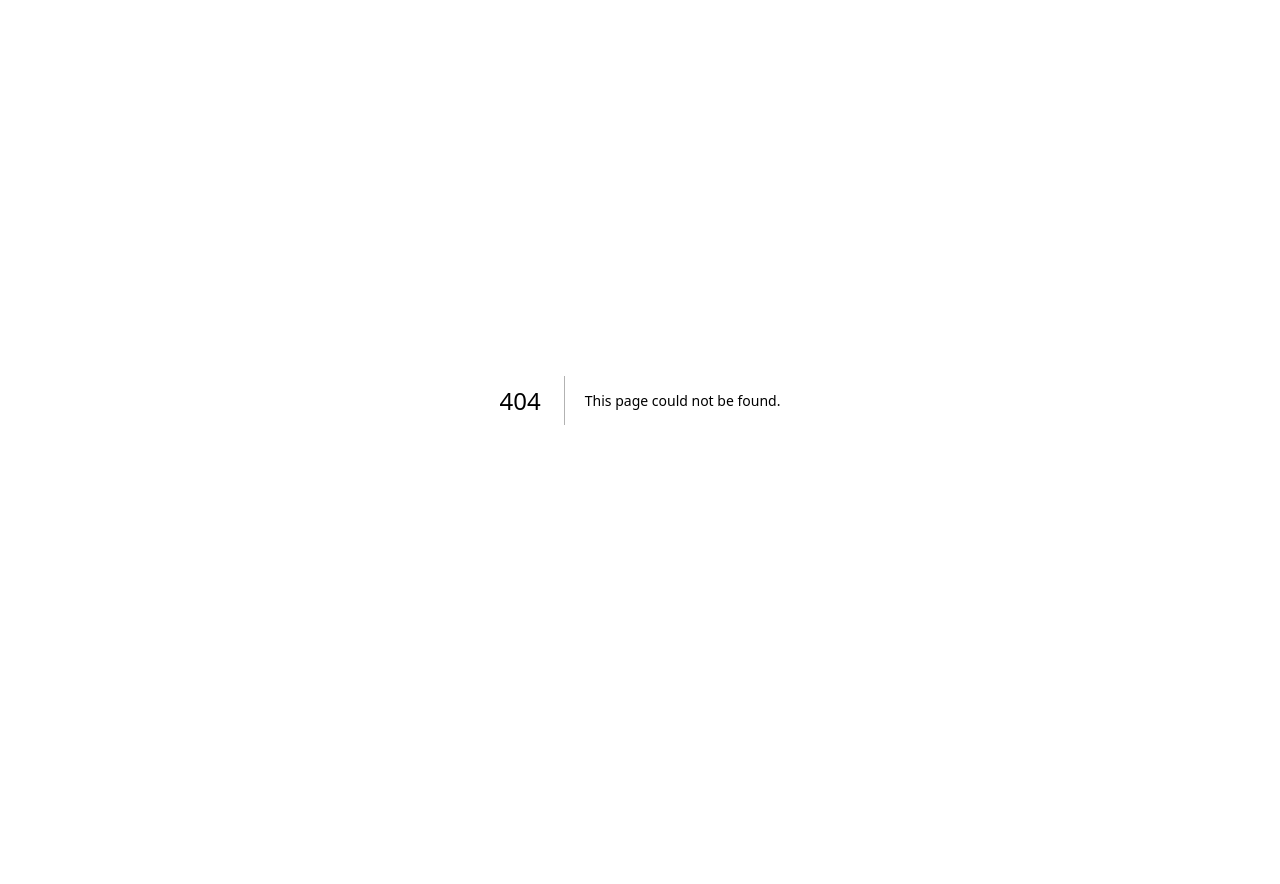
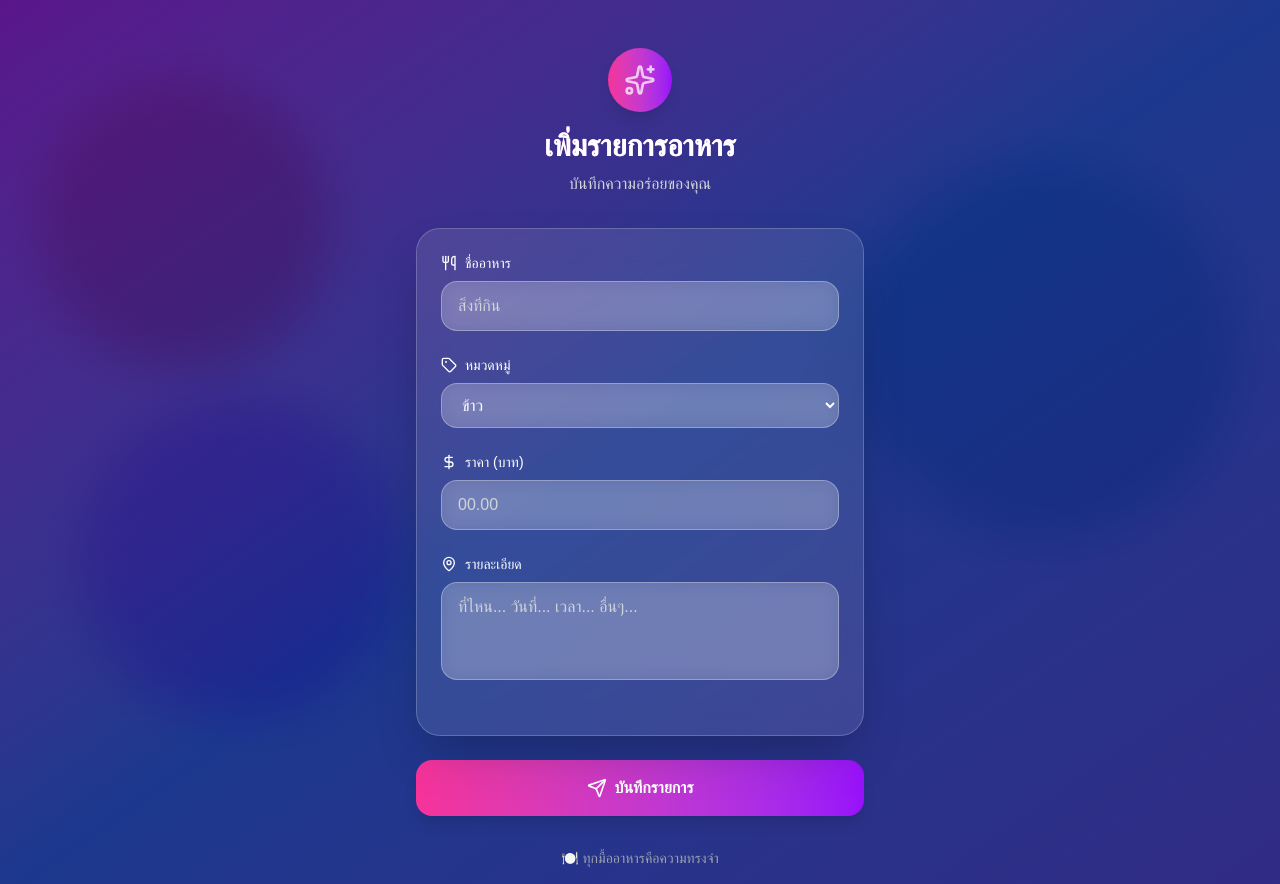
Before and after one commit to IamDeveloperNo1/expenses-web, a Next.js app: page /Form in a window 1280 px wide. Before the commit this address had no page. Before the commit the page ends 800 px from the top, so only its background shows below. Built offline with nearby package versions, Linux system fonts and the light colour scheme.

Commit message:
Create page.jsx

```diff
--- /dev/null
+++ b/src/app/Form/page.jsx
@@ -0,0 +1,216 @@
+'use client'
+import React, { useState } from "react";
+import {
+  Send,
+  DollarSign,
+  MapPin,
+  Utensils,
+  Tag,
+  Sparkles,
+} from "lucide-react";
+
+export default function FoodExpenseForm() {
+  const [formData, setFormData] = useState({
+    Name: "",
+    Category_id: 1,
+    Price: "",
+    Desc: "",
+  });
+
+  const [isSubmitting, setIsSubmitting] = useState(false);
+  const [submitted, setSubmitted] = useState(false);
+  const [error, setError] = useState("");
+
+  const handleChange = (e) => {
+    const { name, value } = e.target;
+    setFormData((prev) => ({
+      ...prev,
+      [name]: name === "Price" ? parseFloat(value) || "" : value,
+    }));
+  };
+
+  const handleSubmit = async () => {
+    setIsSubmitting(true);
+    setError("");
+
+    try {
+      const response = await fetch("https://expenses-api-o3fr.onrender.com", {
+        method: "POST",
+        headers: {
+          "Content-Type": "application/json",
+        },
+        body: JSON.stringify({
+          ...formData,
+          Price: parseFloat(formData.Price),
+        }),
+      });
+
+      if (response.ok) {
+        setSubmitted(true);
+        setFormData({ Name: "", Category_id: 1, Price: "", Desc: "" });
+        setTimeout(() => setSubmitted(false), 3000);
+      } else {
+        setError("เกิดข้อผิดพลาดในการส่งข้อมูล");
+      }
+    } catch (err) {
+      setError("ไม่สามารถเชื่อมต่อกับเซิร์ฟเวอร์ได้");
+    } finally {
+      setIsSubmitting(false);
+    }
+  };
+
+  return (
+    <div className="min-h-screen bg-gradient-to-br from-purple-900 via-blue-900 to-indigo-900 p-4">
+      {/* Background Elements */}
+      <div className="absolute inset-0 overflow-hidden">
+        <div className="absolute top-20 left-10 w-72 h-72 bg-pink-500 rounded-full mix-blend-multiply filter blur-xl opacity-20 animate-pulse"></div>
+        <div className="absolute top-40 right-10 w-96 h-96 bg-cyan-500 rounded-full mix-blend-multiply filter blur-xl opacity-20 animate-pulse delay-1000"></div>
+        <div className="absolute bottom-20 left-20 w-80 h-80 bg-purple-500 rounded-full mix-blend-multiply filter blur-xl opacity-20 animate-pulse delay-2000"></div>
+      </div>
+
+      <div className="relative z-10 max-w-md mx-auto">
+        {/* Header */}
+        <div className="text-center mb-8 mt-8">
+          <div className="inline-flex items-center justify-center w-16 h-16 bg-gradient-to-r from-pink-500 to-purple-600 rounded-full mb-4 shadow-lg">
+            <Sparkles className="w-8 h-8 text-white animate-pulse" />
+          </div>
+          <h1 className="text-3xl font-bold text-white mb-2 bg-gradient-to-r from-pink-300 to-purple-300 bg-clip-text text-transparent">
+            เพิ่มรายการอาหาร
+          </h1>
+          <p className="text-gray-300">บันทึกความอร่อยของคุณ</p>
+        </div>
+
+        {/* Form */}
+        <div className="space-y-6">
+          {/* Glass Card */}
+          <div className="bg-white/10 backdrop-blur-lg rounded-3xl p-6 shadow-2xl border border-white/20">
+            {/* Name Field */}
+            <div className="relative mb-6">
+              <label className="block text-white text-sm font-medium mb-2 flex items-center gap-2">
+                <Utensils className="w-4 h-4" />
+                ชื่ออาหาร
+              </label>
+              <input
+                type="text"
+                name="Name"
+                value={formData.Name}
+                onChange={handleChange}
+                placeholder="สิ่งที่กิน"
+                className="w-full px-4 py-3 bg-white/20 border border-white/30 rounded-2xl text-white placeholder-gray-300 focus:outline-none focus:ring-2 focus:ring-pink-500 focus:border-transparent transition-all duration-300 backdrop-blur-sm"
+                required
+              />
+            </div>
+
+            {/* Category Field */}
+            <div className="relative mb-6">
+              <label className="block text-white text-sm font-medium mb-2 flex items-center gap-2">
+                <Tag className="w-4 h-4" />
+                หมวดหมู่
+              </label>
+              <select
+                name="Category_id"
+                value={formData.Category_id}
+                onChange={handleChange}
+                className="w-full px-4 py-3 bg-white/20 border border-white/30 rounded-2xl text-white focus:outline-none focus:ring-2 focus:ring-pink-500 focus:border-transparent transition-all duration-300 backdrop-blur-sm"
+              >
+                <option value={1} className="bg-gray-800 text-white">
+                  ข้าว
+                </option>
+                <option value={2} className="bg-gray-800 text-white">
+                  เครื่องดื่ม
+                </option>
+                <option value={3} className="bg-gray-800 text-white">
+                  เสื้อผ้า
+                </option>
+                <option value={4} className="bg-gray-800 text-white">
+                  รถ
+                </option>
+                <option value={30001.0} className="bg-gray-800 text-white">
+                  ห้อง
+                </option>
+                <option value={5} className="bg-gray-800 text-white">
+                  อื่นๆ
+                </option>
+              </select>
+            </div>
+
+            {/* Price Field */}
+            <div className="relative mb-6">
+              <label className="block text-white text-sm font-medium mb-2 flex items-center gap-2">
+                <DollarSign className="w-4 h-4" />
+                ราคา (บาท)
+              </label>
+              <input
+                type="number"
+                name="Price"
+                value={formData.Price}
+                onChange={handleChange}
+                placeholder="00.00"
+                step="0.01"
+                className="w-full px-4 py-3 bg-white/20 border border-white/30 rounded-2xl text-white placeholder-gray-300 focus:outline-none focus:ring-2 focus:ring-pink-500 focus:border-transparent transition-all duration-300 backdrop-blur-sm"
+                required
+              />
+            </div>
+
+            {/* Description Field */}
+            <div className="relative mb-6">
+              <label className="block text-white text-sm font-medium mb-2 flex items-center gap-2">
+                <MapPin className="w-4 h-4" />
+                รายละเอียด
+              </label>
+              <textarea
+                name="Desc"
+                value={formData.Desc}
+                onChange={handleChange}
+                placeholder="ที่ไหน... วันที่... เวลา... อื่นๆ..."
+                rows="3"
+                className="w-full px-4 py-3 bg-white/20 border border-white/30 rounded-2xl text-white placeholder-gray-300 focus:outline-none focus:ring-2 focus:ring-pink-500 focus:border-transparent transition-all duration-300 backdrop-blur-sm resize-none"
+              />
+            </div>
+          </div>
+
+          {/* Submit Button */}
+          <button
+            type="button"
+            onClick={handleSubmit}
+            disabled={isSubmitting}
+            className="w-full bg-gradient-to-r from-pink-500 to-purple-600 hover:from-pink-600 hover:to-purple-700 text-white font-bold py-4 px-6 rounded-2xl transition-all duration-300 transform hover:scale-105 shadow-lg hover:shadow-xl disabled:opacity-50 disabled:cursor-not-allowed flex items-center justify-center gap-2"
+          >
+            {isSubmitting ? (
+              <>
+                <div className="animate-spin rounded-full h-5 w-5 border-b-2 border-white"></div>
+                กำลังส่ง...
+              </>
+            ) : (
+              <>
+                <Send className="w-5 h-5" />
+                บันทึกรายการ
+              </>
+            )}
+          </button>
+
+          {/* Success Message */}
+          {submitted && (
+            <div className="bg-green-500/20 border border-green-500/30 rounded-2xl p-4 backdrop-blur-sm">
+              <p className="text-green-300 text-center font-medium">
+                ✨ บันทึกสำเร็จแล้ว!
+              </p>
+            </div>
+          )}
+
+          {/* Error Message */}
+          {error && (
+            <div className="bg-red-500/20 border border-red-500/30 rounded-2xl p-4 backdrop-blur-sm">
+              <p className="text-red-300 text-center font-medium">❌ {error}</p>
+            </div>
+          )}
+        </div>
+
+        {/* Footer */}
+        <div className="text-center mt-8 text-gray-400 text-sm">
+          <p>🍽️ ทุกมื้ออาหารคือความทรงจำ</p>
+        </div>
+      </div>
+    </div>
+  );
+}
```
